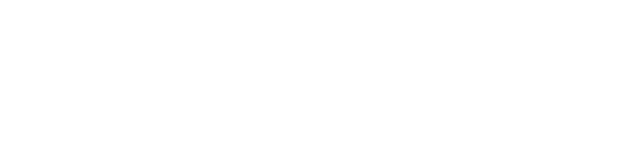
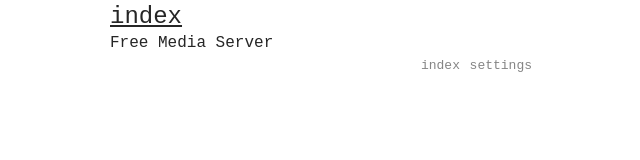
Before and after one commit to abdul2926/Free-Media-Server, a website: page web/index.html in a window 1280 px wide. Shown: the whole page, without its empty margins (319-959 px from the left). Drawn offline with Linux system fonts and the light colour scheme.

Commit message:
update index page

```diff
--- a/web/index.html
+++ b/web/index.html
@@ -1,10 +1,35 @@
 <!DOCTYPE html>
 <html lang="en">
 	<head>
-		<meta charset="UTF-8">
-		<title>index</title>
+		<meta charset="utf-8">
+		<title>
+			index | Free Media Server
+		</title>
+		<link rel="stylesheet" type="text/css" href="style.css">
 	</head>
 	<body>
-
+		<table id="header">
+			<tbody>
+				<tr>
+					<td>
+						<span id="title">
+							<a href="/">index</a>
+						</span>
+					</td>
+				</tr>
+				<tr>
+					<td>
+						<span id="fms"></span>
+						Free Media Server
+					</td>
+				</tr>
+				<tr id="menu">
+					<td>
+						<a href="/">index</a>
+						<a href="/settings">settings</a>
+					</td>
+				</tr>
+			</tbody>
+		</table>
 	</body>
 </html>
--- /dev/null
+++ b/web/style.css
@@ -0,0 +1,60 @@
+:root {
+	--color-background: #fff;
+	--color-foreground: #262626;
+	--color-foreground2: #636363;
+	--color-foreground3: #858585;
+	font-family: monospace;
+	font-size: 16px;
+}
+
+html {
+	overflow-y: scroll;
+}
+
+body {
+	background: var(--color-background);
+	color: var(--color-foreground);
+	font-family: monospace;
+	text-align: left;
+	margin: 0;
+	padding: 0;
+}
+
+.hidden {
+	visibility: hidden;
+}
+
+#header {
+	height: 63px;
+	width: 428px;
+	position: absolute;
+	left: calc(50% - 214px);
+}
+
+#title a{
+	color: var(--color-foreground);
+	font-size: 24px;
+
+}
+
+#title a:hover {
+	text-decoration: underline;
+}
+
+#fms {
+	color: var(--color-foreground2);
+	font-size: 14px;
+}
+
+#menu {
+	text-align: right;
+}
+
+#menu a {
+	color: var(--color-foreground3);
+	text-decoration: none;
+	font-size: 13px;
+}
+#menu a:hover {
+	text-decoration: underline;
+}
```
